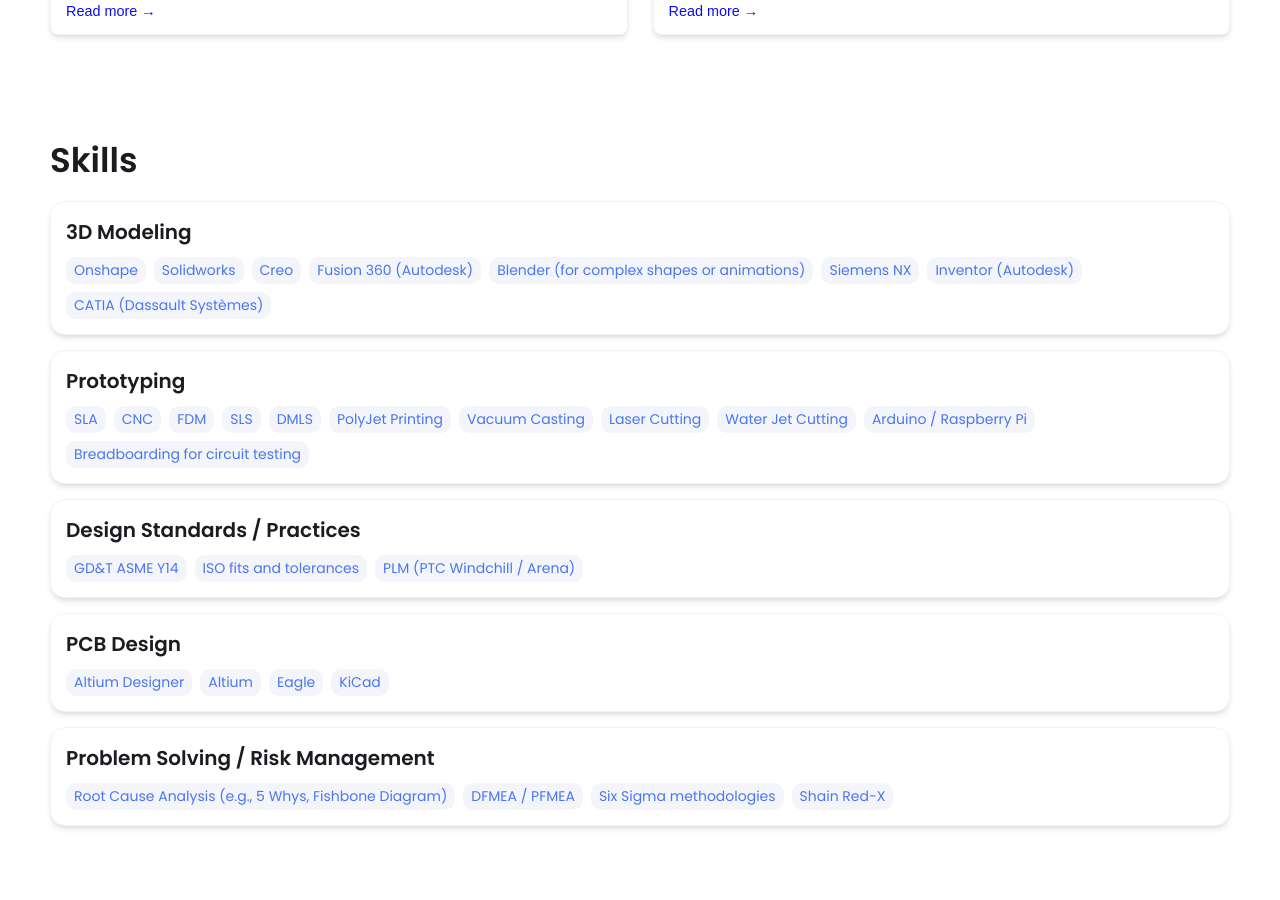
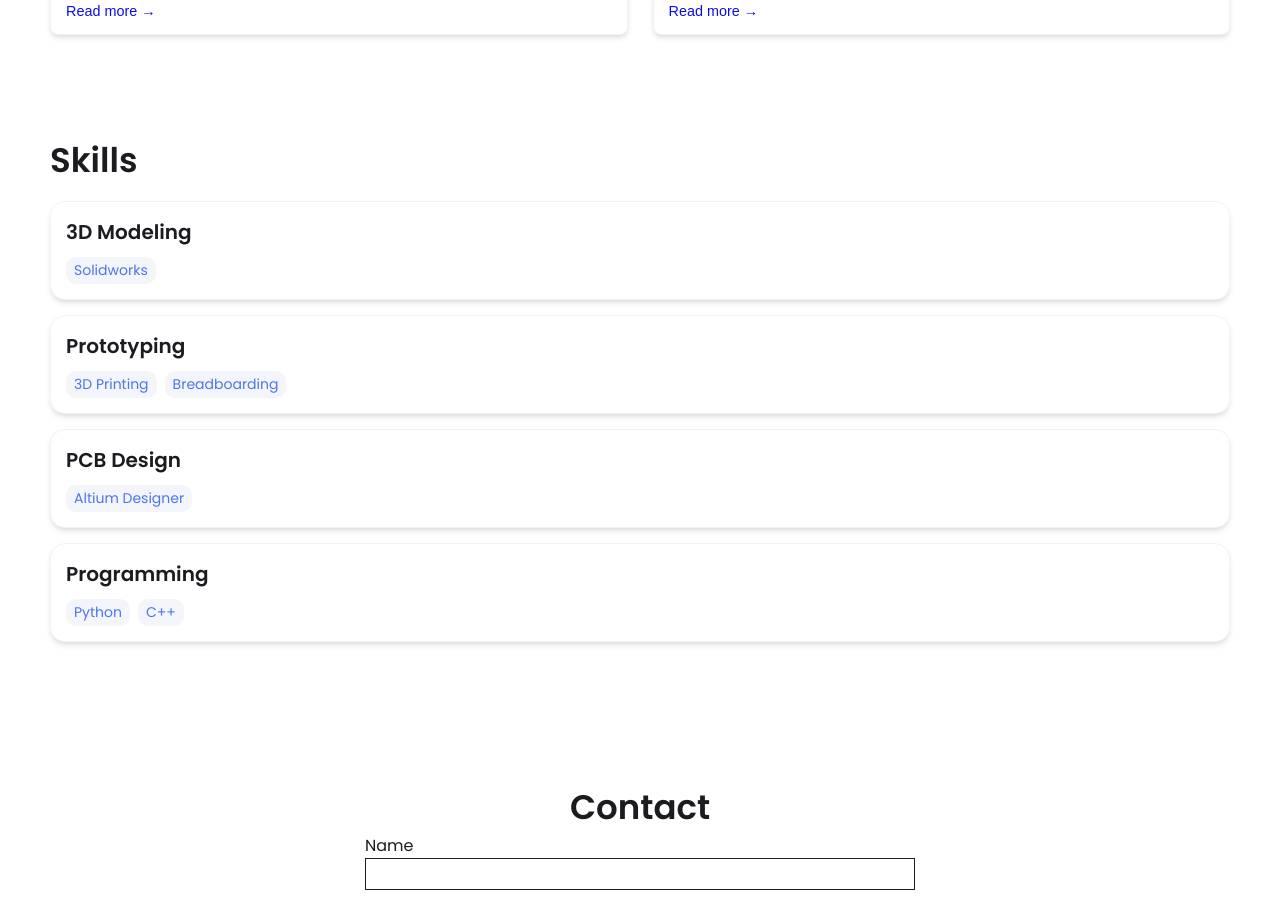
Before and after one commit to wschotte/wschotte.github.io, a Jekyll site: the page built from index.html, in a window 1280 px wide and 900 px high, scrolled down 1717 px. Built offline with Jekyll 4.4.1, drawn with Linux system fonts in a browser that asks for light colours.

Commit message:
Change resume URL and update skills section
Updated resume URL and modified skills categories.

```diff
--- a/_config.yml
+++ b/_config.yml
@@ -25,7 +25,7 @@
 
 # Link your resume
 # You can place your resume in assets/resume/{resume.pdf or add external link such as pdf saved in google drive
-resume-url: https://drive.google.com/file/d/13Z3duVzh-gguPU5r03oJVEE6rV9rd3DS/view?usp=sharing # or /assets/resume/resume.pdf
+resume-url: https://drive.google.com/file/d/1Rc_Uu_Ed_9YKX92FWFVh-O782x5ISS_b/view?usp=sharing # or /assets/resume/resume.pdf
 
 
 # Set up external links - this will show up as small icons next to your name.
@@ -47,44 +47,19 @@
 skills:
   - category: 3D Modeling
     tools:
-    - Onshape
     - Solidworks
-    - Creo
-    - Fusion 360 (Autodesk)
-    - Blender (for complex shapes or animations)
-    - Siemens NX
-    - Inventor (Autodesk)
-    - CATIA (Dassault Systèmes)
   - category: Prototyping
     tools:
-    - SLA
-    - CNC
-    - FDM
-    - SLS
-    - DMLS
-    - PolyJet Printing
-    - Vacuum Casting
-    - Laser Cutting
-    - Water Jet Cutting
-    - Arduino / Raspberry Pi
-    - Breadboarding for circuit testing
-  - category: Design Standards / Practices
-    tools:
-    - GD&T ASME Y14
-    - ISO fits and tolerances
-    - PLM (PTC Windchill / Arena)
+    - 3D Printing
+    - Breadboarding
   - category: PCB Design
     tools:
     - Altium Designer
-    - Altium
-    - Eagle
-    - KiCad
-  - category: Problem Solving / Risk Management
+  - category: Programming
     tools:
-    - Root Cause Analysis (e.g., 5 Whys, Fishbone Diagram)
-    - DFMEA / PFMEA
-    - Six Sigma methodologies
-    - Shain Red-X
+    - Python
+    - C++
+
 
 
 # Contact Form Setup. Setup an account and copy over the key. When someone fills out the form, it will be received in your email.
```
